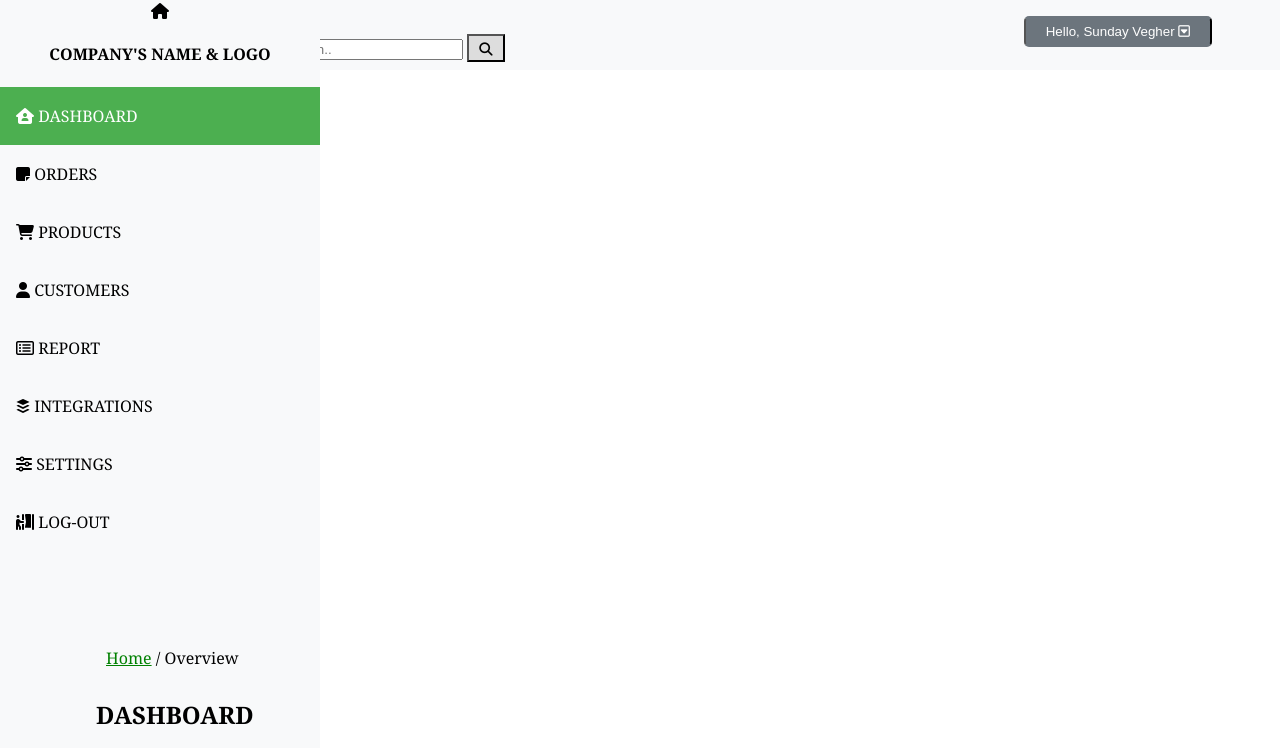
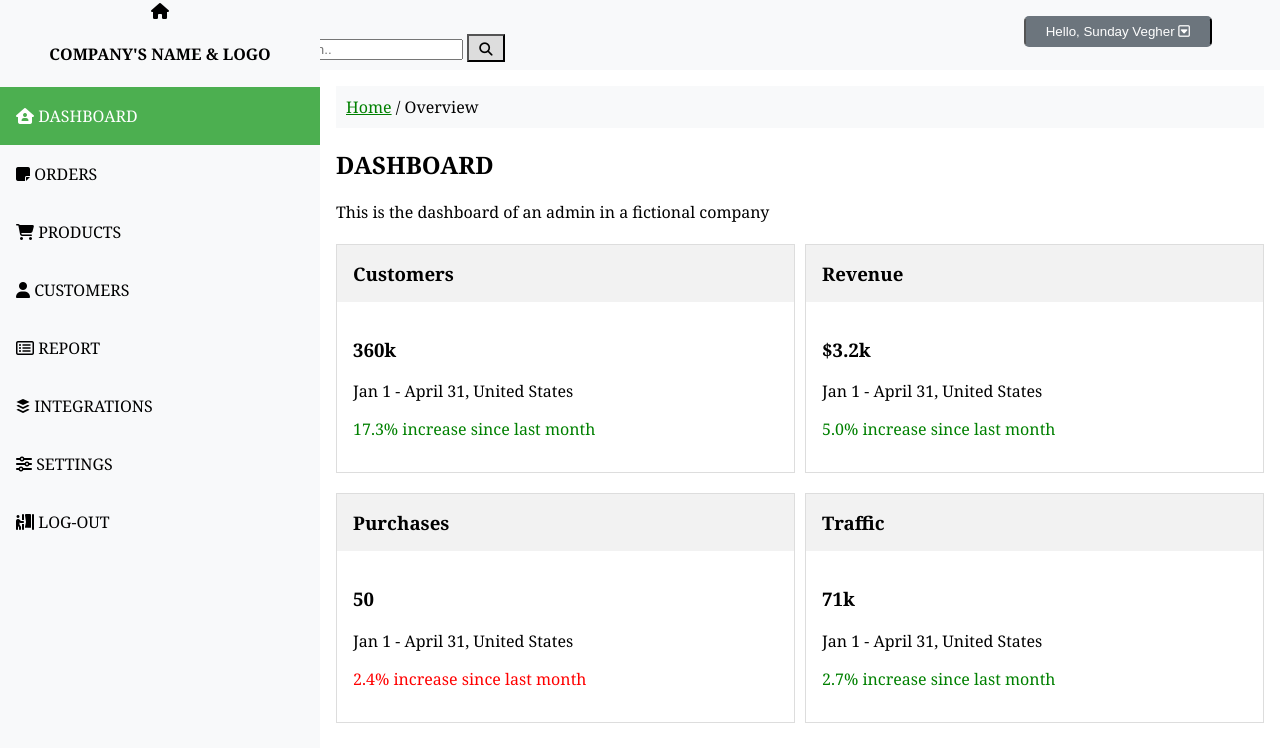
Before and after one commit to Sunclique/Admin-page, a plain HTML site: page index.html in a window 1280 px wide. Shown: the top 748 px of the page. Drawn offline with Linux system fonts and the light colour scheme; a script that the page names is missing.

Commit message:
Update index.html

```diff
--- a/index.html
+++ b/index.html
@@ -29,7 +29,7 @@
   </div>
 
           <!-- Side Navigation -->
-
+  <div class="sidenav">
   <ul class="sidenav">
     <li class="welcome"><i class="fa fa-house"></i><h4>COMPANY'S NAME & LOGO</h4></li>
     <li><a class="active" href="#home"> <i class="fa fa-house-user"></i>
@@ -49,6 +49,7 @@
     <li><a href="#contact"> <i class="fa fa-person-booth"></i>
         LOG-OUT</a></li
   </ul>
+</div>
 
           <!-- HTML Content -->
   <div class="content">
```
